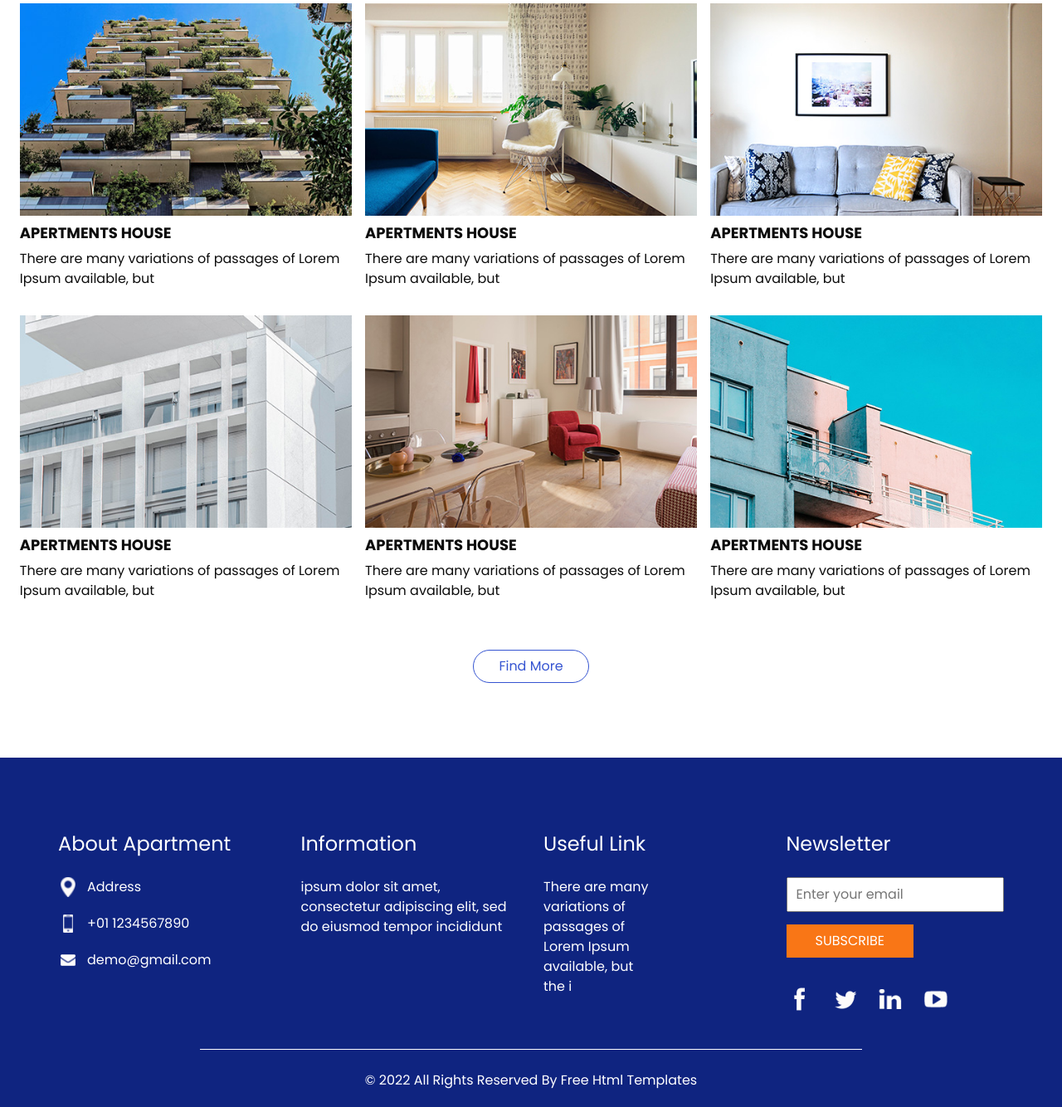
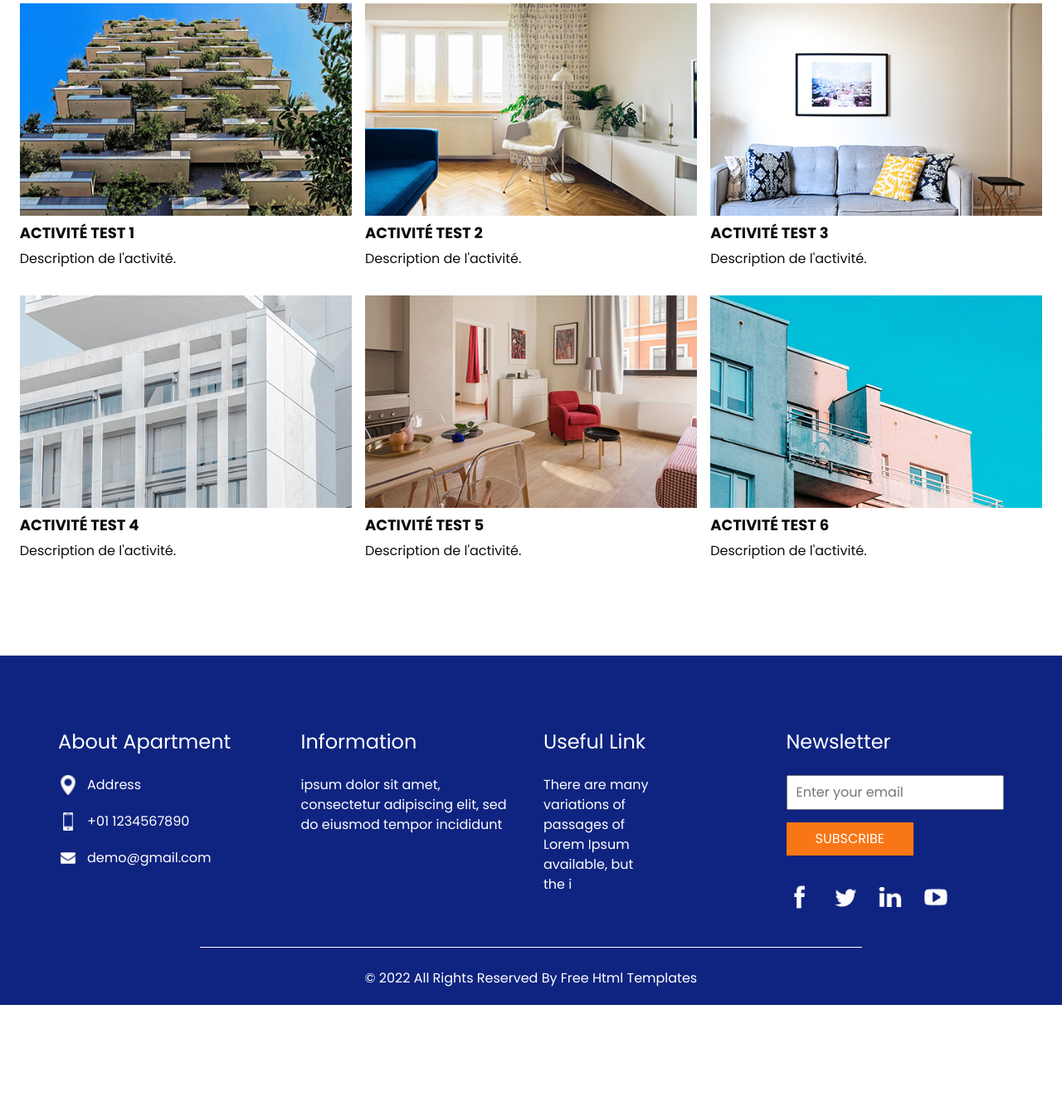
Before and after one commit to RidaMoustaoui/Urban-Activity, a PHP site: page /house.php in a window 1280 px wide. Shown: the part 810-2144 px from the top of the page at 83% size. After the commit the page ends 2021 px from the top, so only its background shows below. Run offline with PHP 8.4, Linux system fonts and the light colour scheme; some libraries are stand-ins or nearby versions.

Commit message:
Update house.php

```diff
--- a/house.php
+++ b/house.php
@@ -18,90 +18,29 @@
         </p>
       </div>
       <div class="sale_container">
+        <!-- Affichier des activités dynamiquement -->
+        <?php
+          $i=1;
+          for($i;$i<=6;$i++)
+          {
+            echo '
             <div class="box">
             <div class="img-box">
-            <img src="images/s-1.jpg" alt="">
+              <a href="house.php">
+                <img src="images/s-'.$i.'.jpg" alt="">
+              </a>
             </div>
             <div class="detail-box">
               <h6>
-              apertments house
+                Activité test '.$i.'
               </h6>
               <p>
-              There are many variations of passages of Lorem Ipsum available, but
+                Description de l\'activité.
               </p>
             </div>
-        </div>
-        <div class="box">
-          <div class="img-box">
-            <img src="images/s-2.jpg" alt="">
-          </div>
-          <div class="detail-box">
-            <h6>
-              apertments house
-            </h6>
-            <p>
-              There are many variations of passages of Lorem Ipsum available, but
-            </p>
-          </div>
-        </div>
-        <div class="box">
-          <div class="img-box">
-            <img src="images/s-3.jpg" alt="">
-          </div>
-          <div class="detail-box">
-            <h6>
-              apertments house
-            </h6>
-            <p>
-              There are many variations of passages of Lorem Ipsum available, but
-            </p>
-          </div>
-        </div>
-        <div class="box">
-          <div class="img-box">
-            <img src="images/s-4.jpg" alt="">
-          </div>
-          <div class="detail-box">
-            <h6>
-              apertments house
-            </h6>
-            <p>
-              There are many variations of passages of Lorem Ipsum available, but
-            </p>
-          </div>
-        </div>
-        <div class="box">
-          <div class="img-box">
-            <img src="images/s-5.jpg" alt="">
-          </div>
-          <div class="detail-box">
-            <h6>
-              apertments house
-            </h6>
-            <p>
-              There are many variations of passages of Lorem Ipsum available, but
-            </p>
-          </div>
-        </div>
-        <div class="box">
-          <div class="img-box">
-            <img src="images/s-6.jpg" alt="">
-          </div>
-          <div class="detail-box">
-            <h6>
-              apertments house
-            </h6>
-            <p>
-              There are many variations of passages of Lorem Ipsum available, but
-            </p>
-          </div>
-        </div>
-      </div>
-      <div class="btn-box">
-        <a href="">
-          Find More
-        </a>
-      </div>
+          </div>';
+          }
+        ?>
     </div>
   </section>
 
```
Lines whose indentation alone changed are shown as unchanged.
